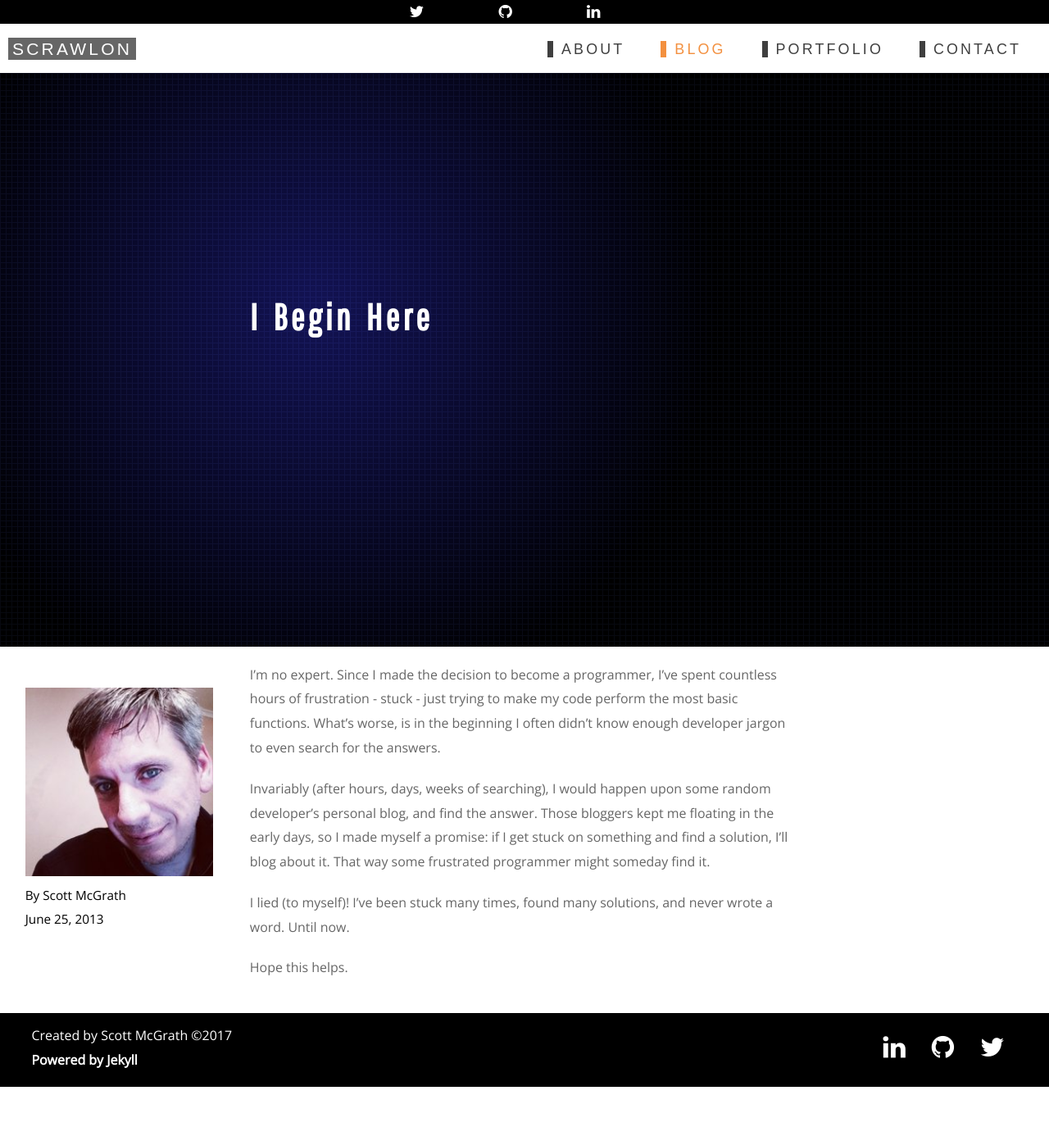
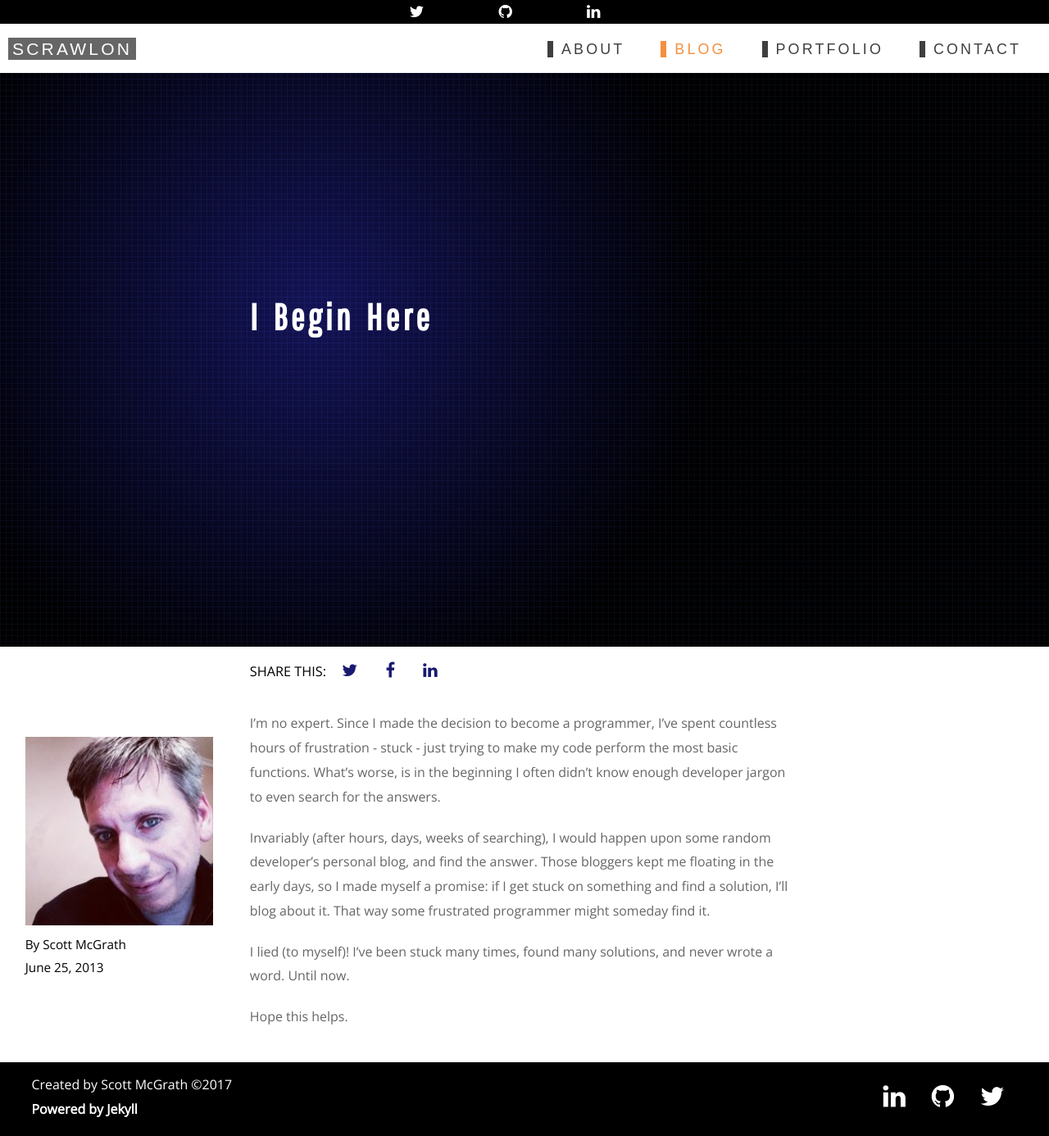
Before and after one commit to scrawlon/scrawlon.github.io, a Jekyll site: the page built from _posts/2013-06-25-i-begin-here.md, in a window 1280 px wide. Shown: the whole page at 82% size. Built offline with Jekyll 4.4.1, drawn with Linux system fonts in a browser that asks for light colours; comment, search, counter and statistics services are not loaded; before the commit the page ends 1326 px from its top, so only the background shows below that.

Commit message:
Added blog post social share links

```diff
--- a/_includes/head.html
+++ b/_includes/head.html
@@ -89,3 +89,9 @@
         {% endif %}
       </header>
     {% endif %}
+
+    {% if page.layout == "post" %}
+      <div class="wrapper">
+        {% include share_post.html %}
+      </div>
+    {% endif %}
--- /dev/null
+++ b/_includes/share_post.html
@@ -0,0 +1,6 @@
+<div class="share-page">
+  SHARE THIS:
+  <a href="https://twitter.com/intent/tweet?text={{ page.title }}&url={{ site.url }}{{ page.url }}&via={{ site.owner.twitter }}&related={{ site.owner.twitter }}" rel="nofollow" target="_blank" title="Share on Twitter"><i class="fa fa-twitter"></i></a>
+  <a href="https://facebook.com/sharer.php?u={{ site.url }}{{ page.url }}" rel="nofollow" target="_blank" title="Share on Facebook"><i class="fa fa-facebook"></i></a>
+  <a href="http://www.linkedin.com/shareArticle?mini=true&url={{ site.url }}{{ page.url }}&title={{ page.title }}&source=scrawlon.com" rel="nofollow" target="_blank" title="Share on Linkedin"><i class="fa fa-linkedin"></i></a>
+</div>
--- a/css/styles.scss
+++ b/css/styles.scss
@@ -193,6 +193,17 @@
 
 .top-header {
   display: none;
+}
+
+.share-page {
+  padding: 15px 0;
+  font-size: .85em;
+
+  a {
+    margin: 0 15px;
+    font-size: 1.25em;
+    font-family: 'Pathway Gothic One', sans-serif;
+  }
 }
 
 .nav-mobile-toggle {
```
